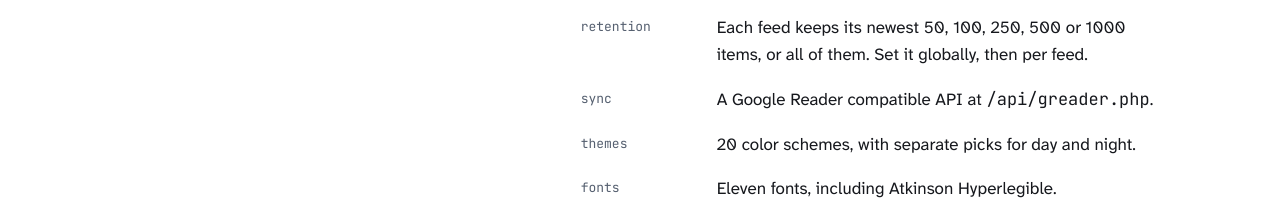
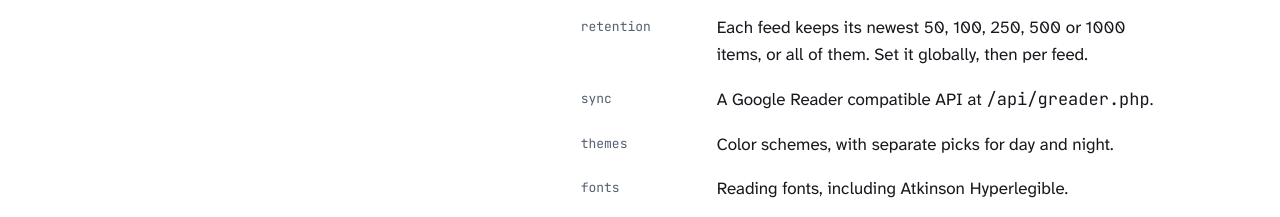
Before and after one commit to WPTK/kipple-website, a website: page index.html in a window 1280 px wide. Shown: the part 2280-2497 px from the top of the page. Drawn offline with Linux system fonts and the light colour scheme.

Commit message:
Site: drop theme and font counts

```diff
--- a/index.html
+++ b/index.html
@@ -119,8 +119,8 @@
         <div><dt>folders</dt><dd>Folders nest up to eight levels deep. OPML import and export keep the tree.</dd></div>
         <div><dt>retention</dt><dd>Each feed keeps its newest 50, 100, 250, 500 or 1000 items, or all of them. Set it globally, then per feed.</dd></div>
         <div><dt>sync</dt><dd>A Google Reader compatible API at <code>/api/greader.php</code>.</dd></div>
-        <div><dt>themes</dt><dd>20 color schemes, with separate picks for day and night.</dd></div>
-        <div><dt>fonts</dt><dd>Eleven fonts, including Atkinson Hyperlegible.</dd></div>
+        <div><dt>themes</dt><dd>Color schemes, with separate picks for day and night.</dd></div>
+        <div><dt>fonts</dt><dd>Reading fonts, including Atkinson Hyperlegible.</dd></div>
         <div><dt>stats</dt><dd>Reading time counts only while the tab is visible and focused.</dd></div>
       </dl>
     </div>
```
